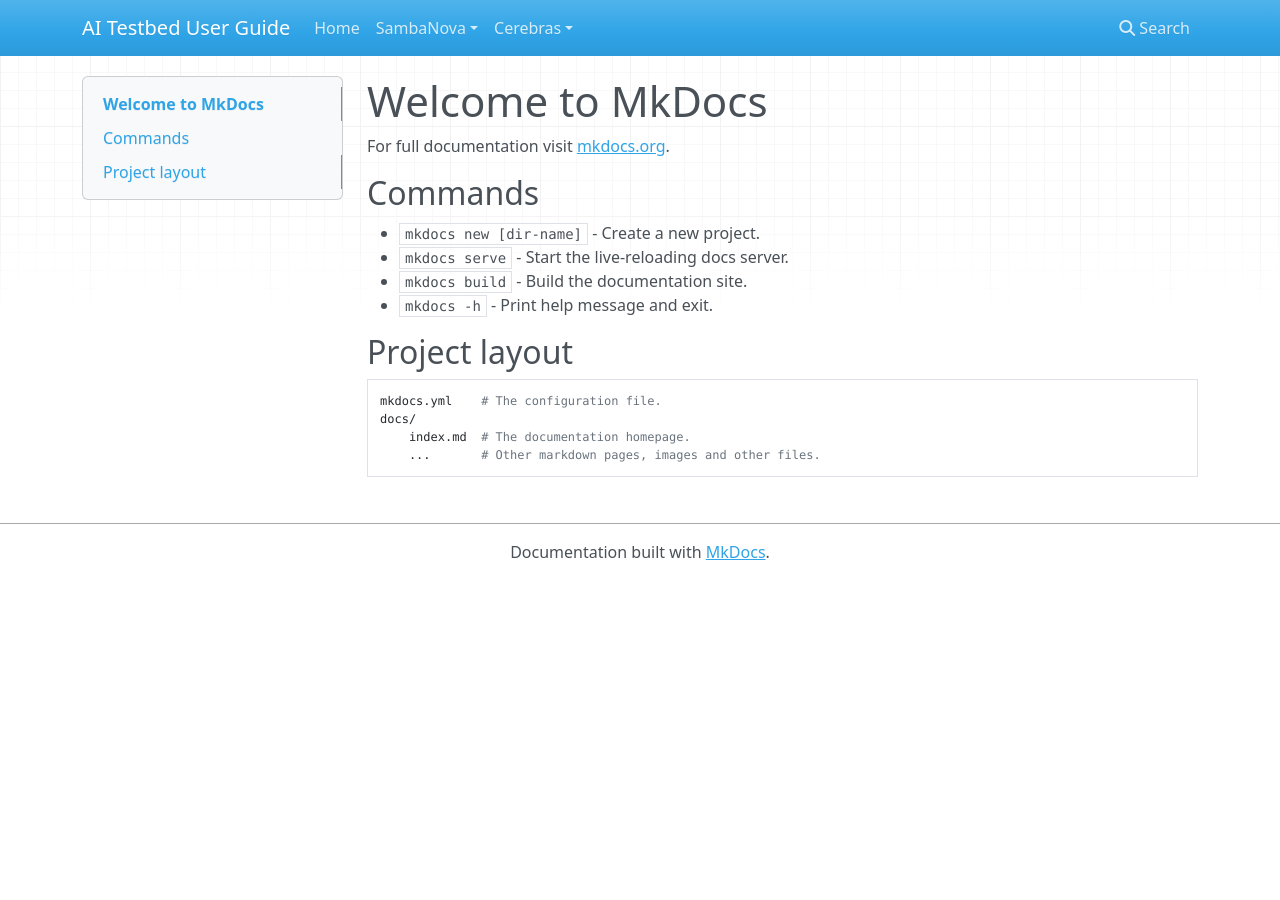
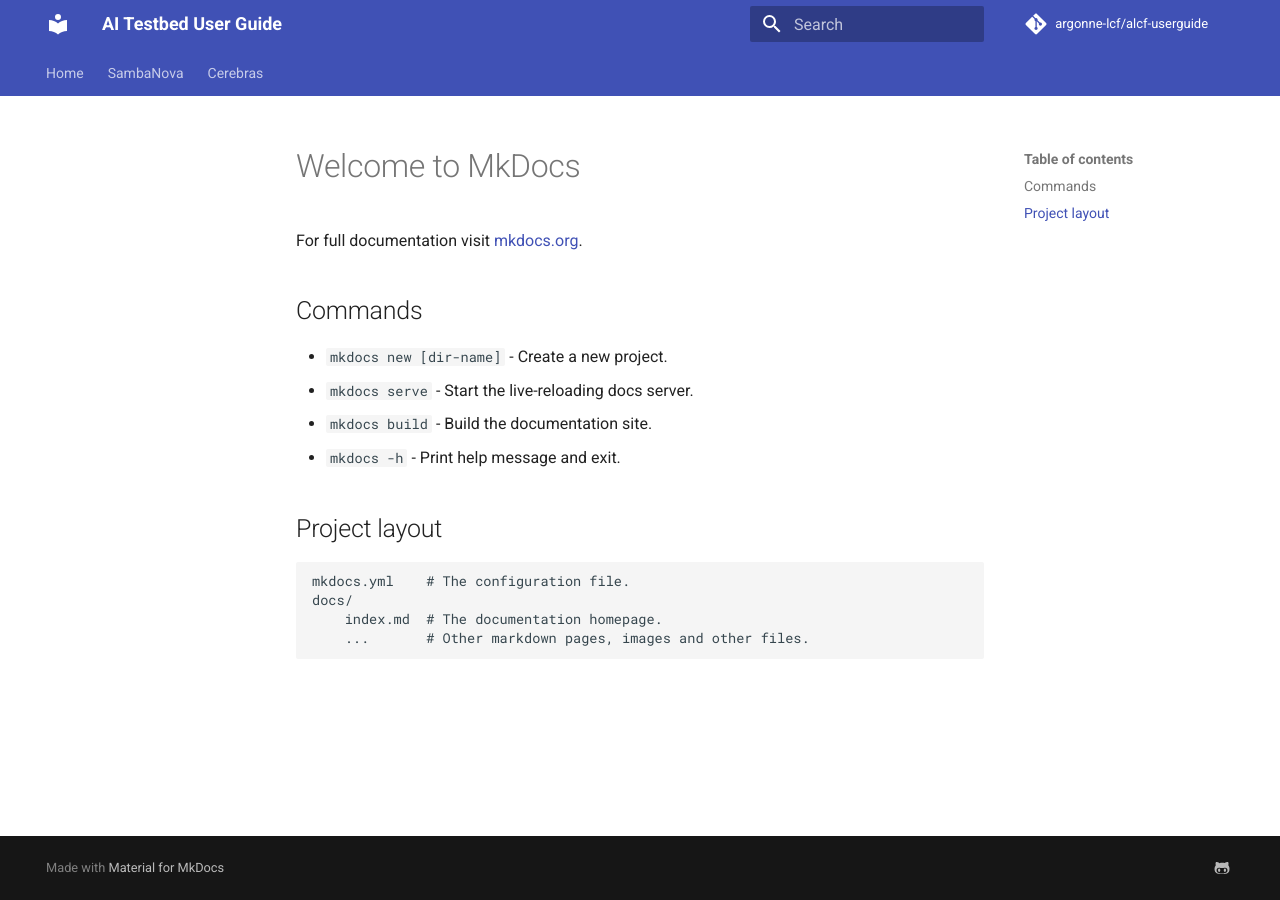
Before and after one commit to argonne-lcf/ai-testbed-userdocs, an MkDocs documentation site: the page built from docs/index.md, in a window 1280 px wide. Built offline with MkDocs 1.6.1 and Material for MkDocs 9.7.7, drawn with Linux system fonts in a browser that asks for light colours; nearby versions of some CDN libraries; comment, search, counter and statistics services are not loaded.

Commit message:
Update mkdocs.yml

```diff
--- a/mkdocs.yml
+++ b/mkdocs.yml
@@ -27,3 +27,46 @@ nav:
     - Tunneling and forwarding ports: cerebras/Tunneling-and-forwarding-ports.md
     - System and Storage Policies: cerebras/System-and-Storage-Policies.md
     - Miscellaneous: cerebras/Miscellaneous.md
+
+theme:
+  name: 'material'
+  language: 'en'
+  palette:
+    primary: 'indigo'
+    accent: 'amber'
+    scheme: 'preference'
+  features:
+    - tabs
+    - instant
+  #logo: 'images/Argonne_wireframe_white_transparent.png'
+  #favicon: 'images/alcf_favicon.ico'
+
+markdown_extensions:
+  - admonition
+  - codehilite
+  - pymdownx.superfences
+  - tables
+  - attr_list
+  - md_in_html
+  - pymdownx.critic
+  - pymdownx.caret
+  - pymdownx.keys
+  - pymdownx.mark
+  - pymdownx.tilde
+  - pymdownx.inlinehilite
+  - pymdownx.snippets
+  - pymdownx.superfences
+  - def_list
+  - pymdownx.tasklist:
+      custom_checkbox: true
+
+repo_name: 'argonne-lcf/alcf-userguide'
+repo_url: 'https://github.com/argonne-lcf/alcf-userguide'
+
+extra:
+  social:
+    - icon: 'fontawesome/brands/github-alt'
+      link: 'https://github.com/argonne-lcf/alcf-userguide'
+
+plugins:
+  - search
```
